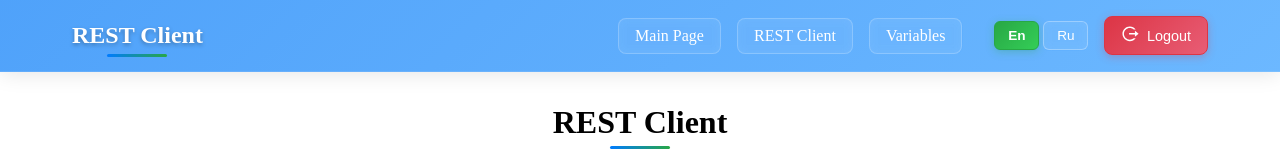
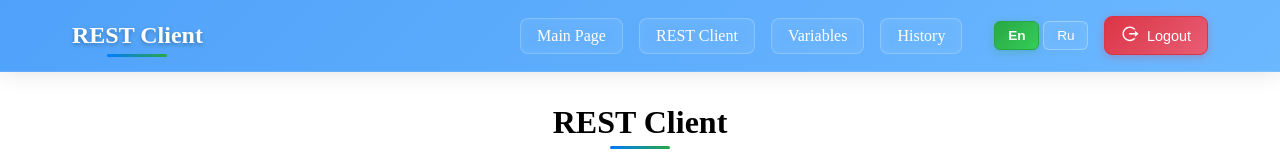
Before and after one commit to Daniilka48/rest-client-app, a Next.js app: page /rest-client in a window 1280 px wide. Shown: the top 160 px of the page. Built offline with nearby package versions, Linux system fonts and the light colour scheme; no server answers; sample sign-in values are in the browser's storage.

Commit message:
feat: add history header button

```diff
--- a/public/locales/en/common.json
+++ b/public/locales/en/common.json
@@ -22,7 +22,9 @@
     "restClient": "REST Client",
     "logout": "Logout",
     "signIn": "Sign In",
-    "signUp": "Sign Up"
+    "signUp": "Sign Up",
+    "variables": "Variables",
+    "history": "History"
   },
   "login": {
     "title": "Login",
--- a/public/locales/ru/common.json
+++ b/public/locales/ru/common.json
@@ -22,7 +22,9 @@
     "restClient": "REST Клиент",
     "logout": "Выйти",
     "signIn": "Вход",
-    "signUp": "Регистрация"
+    "signUp": "Регистрация",
+    "variables": "Переменные",
+    "history": "История"
   },
   "login": {
     "title": "Вход",
--- a/src/app/rest-client/ClientRestClient.tsx
+++ b/src/app/rest-client/ClientRestClient.tsx
@@ -5,7 +5,6 @@ import { generateCodeSnippets } from '@/lib/codegen';
 import { useSession } from 'next-auth/react';
 import { useVariables } from '../../hooks/useVariables';
 import styles from './RestClient.module.css';
-
 
 type HeaderItem = { key: string; value: string };
 
--- a/src/app/variables/Variables.module.css
+++ b/src/app/variables/Variables.module.css
@@ -347,7 +347,7 @@
   font-style: italic;
   text-align: center;
 }
-.goToRestClient{
+.goToRestClient {
   margin-top: 20px;
   text-align: center;
 }
--- a/src/components/Header/Header.tsx
+++ b/src/components/Header/Header.tsx
@@ -67,7 +67,10 @@ const Header = () => {
                   {t('navigation.restClient')}
                 </Link>
                 <Link href="/variables" className={styles.navLink}>
-                  Variables
+                  {t('navigation.variables')}
+                </Link>
+                <Link href="/history" className={styles.navLink}>
+                  {t('navigation.history')}
                 </Link>
               </div>
               <div className={styles.userActions}>
```
Also changed, not shown: 1 other file (tests, documents, lock files or other folders).
